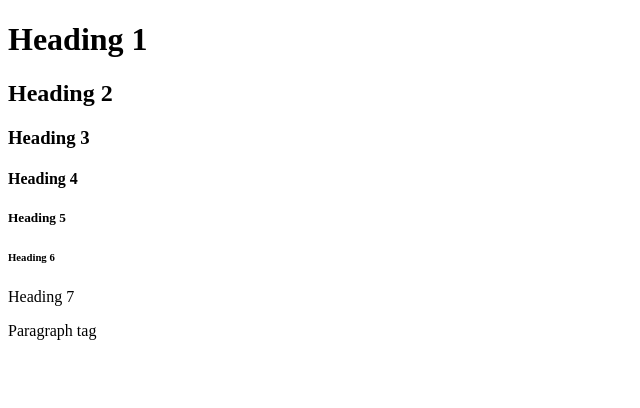
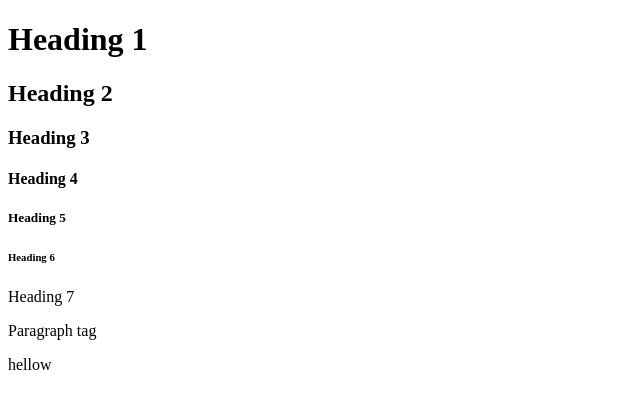
Before and after one commit to rushikeshk1411/HTML-NIT, a plain HTML site: page First.html in a window 1280 px wide. Shown: the full height of the page, 0-640 px from the left. Drawn offline with Linux system fonts and the light colour scheme.

Commit message:
Check M modifies

```diff
--- a/First.html
+++ b/First.html
@@ -12,5 +12,6 @@
     <h6>Heading 6</h6>
     <h7>Heading 7</h7>
     <p>Paragraph tag</p>
+    hellow
 </body>
 </html>
```
